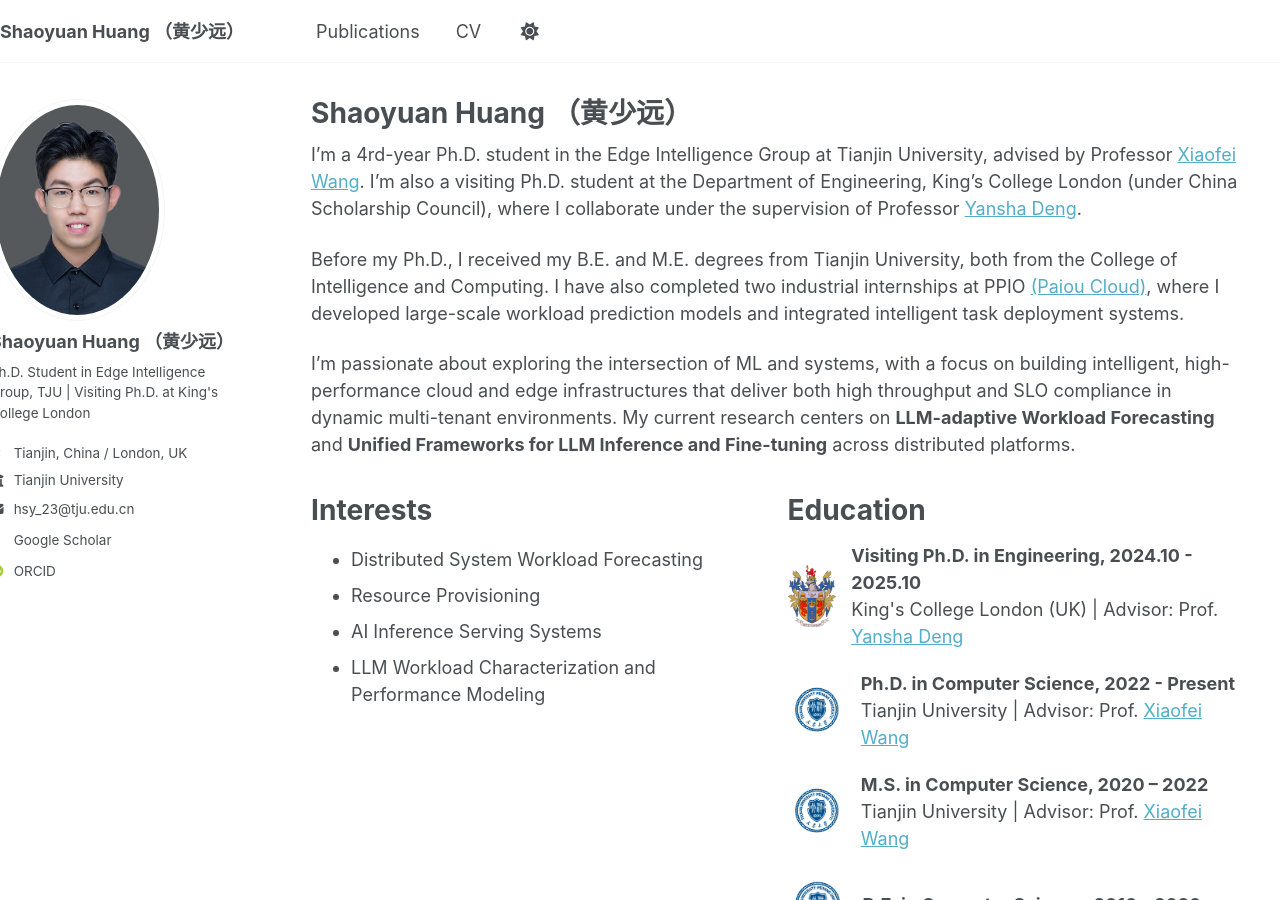
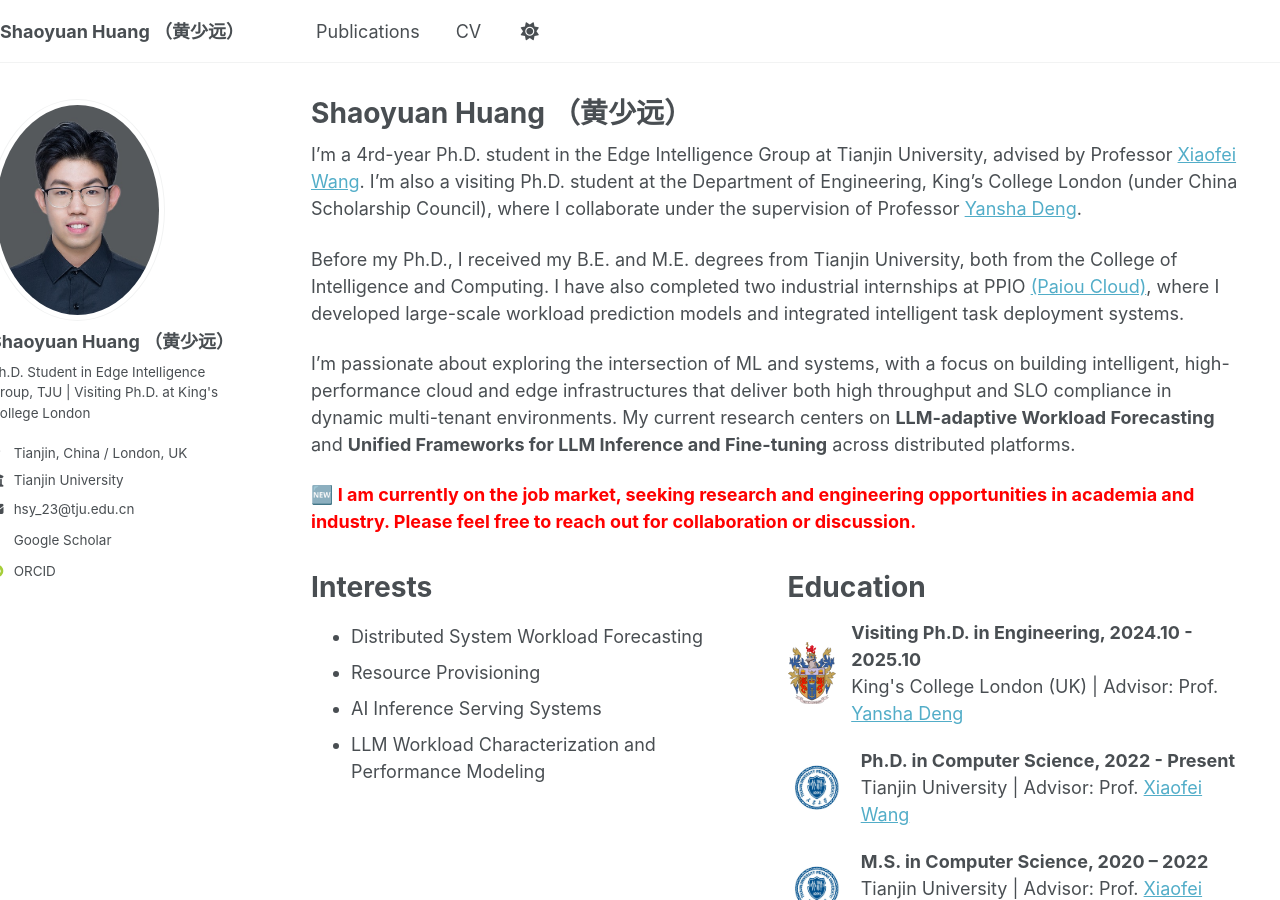
Before and after one commit to hsy23/ShaoyuanHuang, a Jekyll site: the page built from _pages/about.md, in a window 1280 px wide and 900 px high. Built offline with Jekyll 4.4.1, drawn with Linux system fonts in a browser that asks for light colours; nearby versions of some CDN libraries; some web fonts are replaced.

Commit message:
修改about me

```diff
--- a/_pages/about.md
+++ b/_pages/about.md
@@ -16,7 +16,7 @@
 
 I'm passionate about exploring the intersection of ML and systems, with a focus on building intelligent, high-performance cloud and edge infrastructures that deliver both high throughput and SLO compliance in dynamic multi-tenant environments. My current research centers on **LLM-adaptive Workload Forecasting** and **Unified Frameworks for LLM Inference and Fine-tuning** across distributed platforms.
 
-<!-- <span style="color: red; font-weight: bold;">🆕 I am currently on the job market, seeking research and engineering opportunities in academia and industry. Please feel free to reach out for collaboration or discussion.</span> -->
+<span style="color: red; font-weight: bold;">🆕 I am currently on the job market, seeking research and engineering opportunities in academia and industry. Please feel free to reach out for collaboration or discussion.</span>
 
 <div style="display: flex; flex-wrap: wrap; margin-top: 2em;">
   <!-- 左侧 Interests 部分 -->
```
